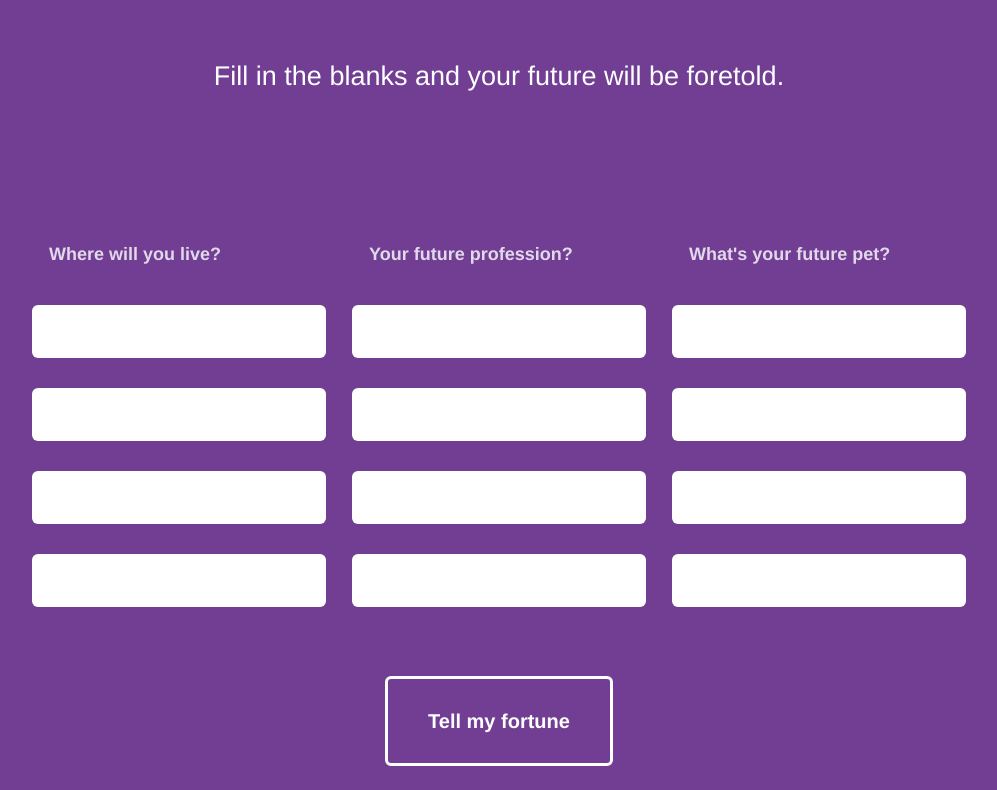
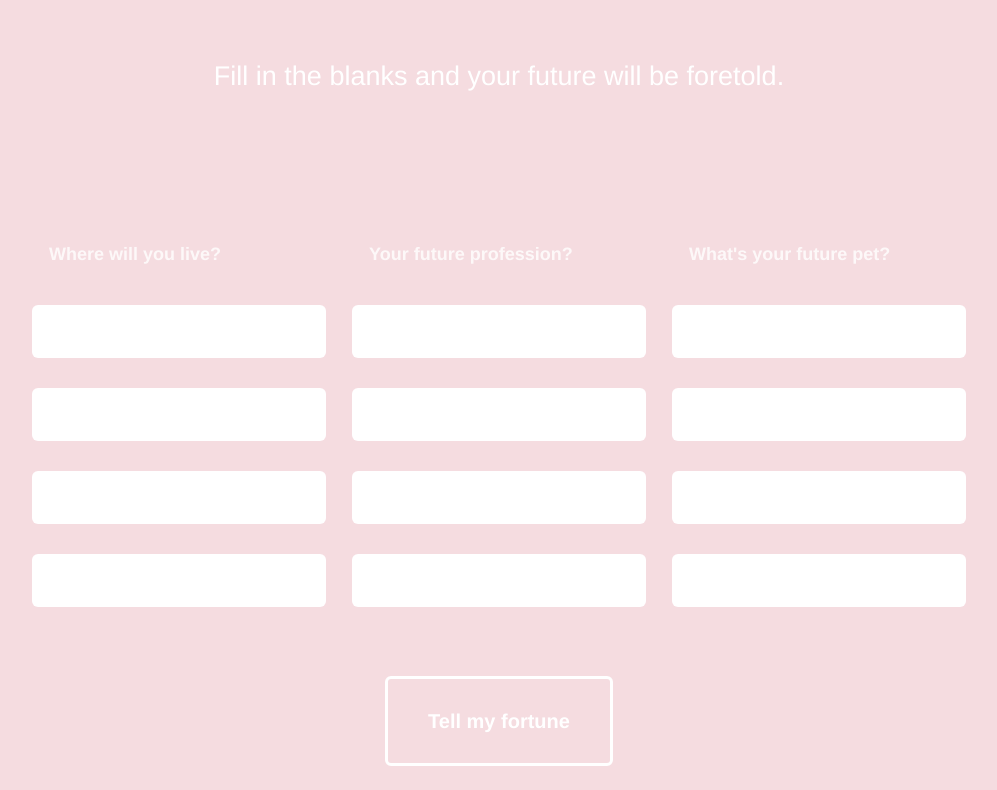
Before and after one commit to AliciaBenavides/MASH-Game, a plain HTML site: page index.html in a window 1280 px wide. Shown: the part 151-941 px from the top of the page, without its empty margins (141-1138 px from the left). Drawn offline with Linux system fonts and the light colour scheme.

Commit message:
background color change

```diff
--- a/style.css
+++ b/style.css
@@ -1,6 +1,6 @@
 /* Body styling */
 body {
-  background: #713e94;
+  background: #F5DCE0;
   color: #fff;
   font-family: Helvetica, Arial;
   font-size: 27px;
```
